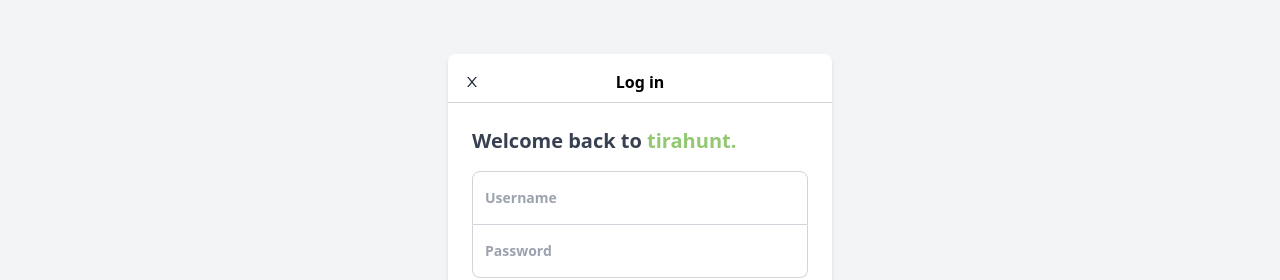
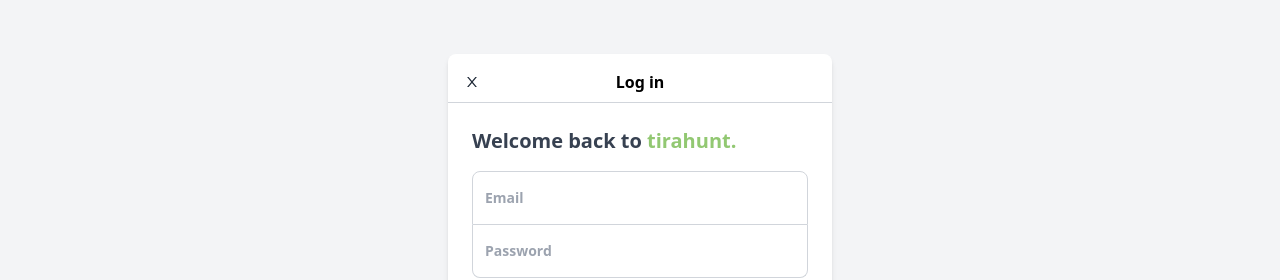
Before and after one commit to rjlb87/tirahunt, a React (Vite) app in the folder frontend/: page / in a window 1280 px wide. Shown: the part 1266-1546 px from the top of the page. Built offline with nearby package versions, Linux system fonts and the light colour scheme.

Commit message:
WP001 fix: change log in

```diff
--- a/frontend/src/authentication/admin/LogIn.jsx
+++ b/frontend/src/authentication/admin/LogIn.jsx
@@ -43,16 +43,16 @@
           </div>
           <label
             className=" text-gray-700 text-sm font-bold mt-4"
-            htmlFor="username"
+            htmlFor="email"
           ></label>
           <input
             className="text-sm border rounded-tr-lg rounded-tl-lg border-gray-300 w-full py-4 px-3 text-gray-700 "
-            id="username"
-            type="username"
-            name="username"
-            value={formData.username}
+            id="email"
+            type="email"
+            name="email"
+            value={formData.email}
             onChange={handleChange}
-            placeholder="Username"
+            placeholder="Email"
             required
           />
         </div>
```
